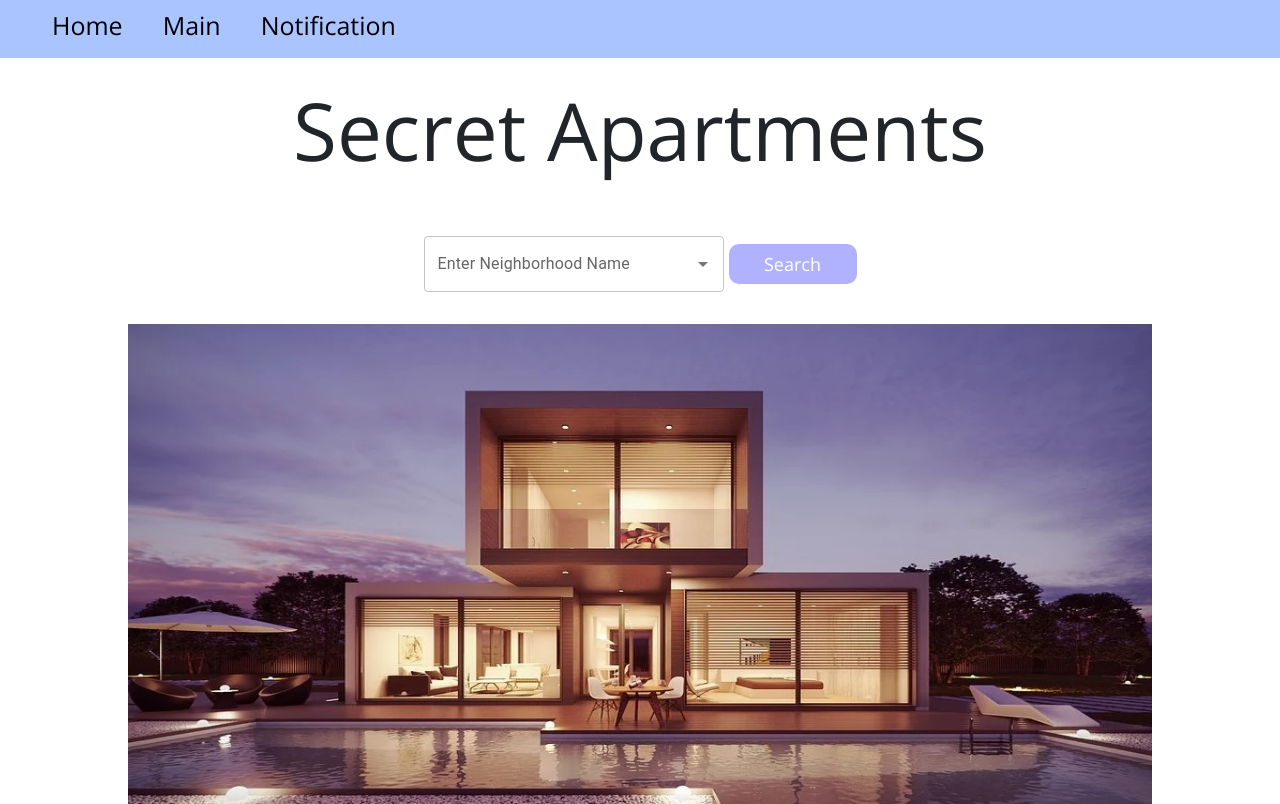
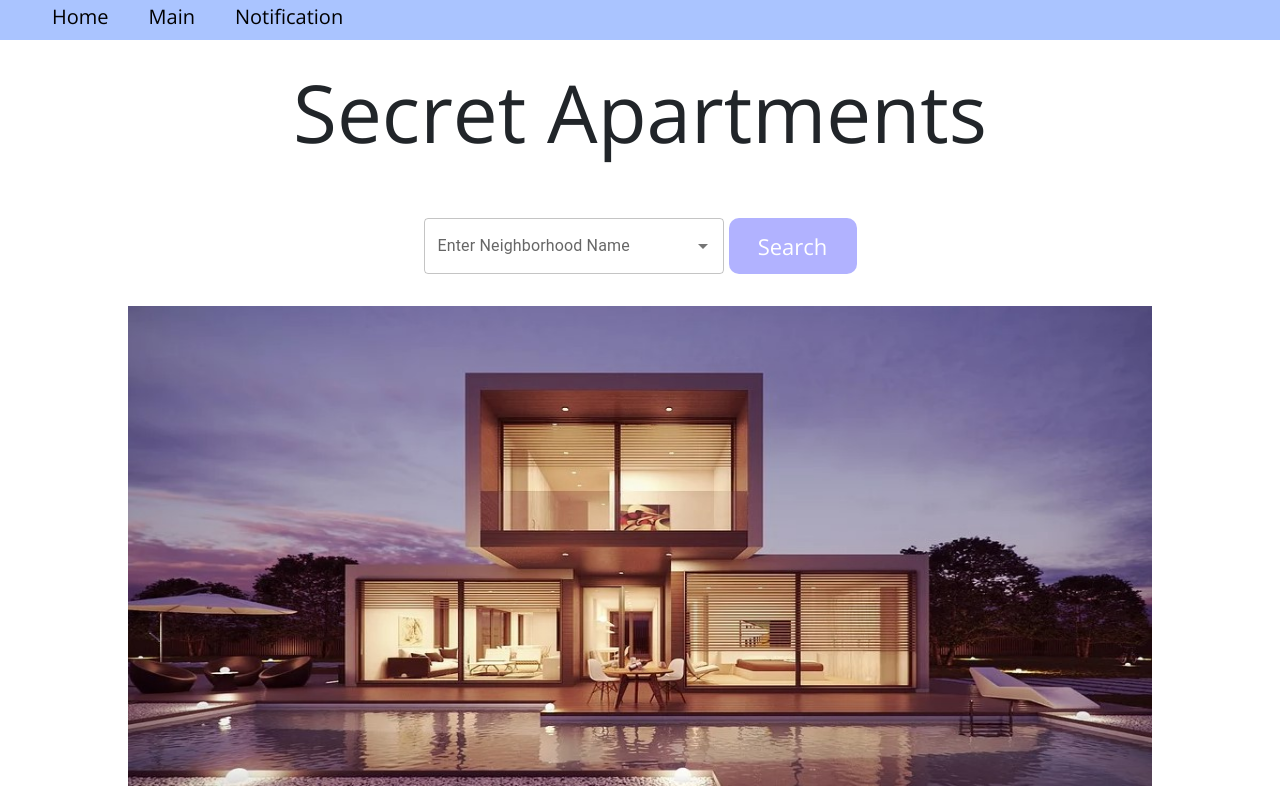
Before and after one commit to Avraham-K/Secret-Apt-FE, a React (Create React App) app in the folder secret-apartment/: page / in a window 1280 px wide. Built offline with nearby package versions, Linux system fonts and the light colour scheme.

Commit message:
main page

```diff
--- a/secret-apartment/src/index.css
+++ b/secret-apartment/src/index.css
@@ -15,7 +15,7 @@ body,
 /* nav bar */
 .navBar {
   min-width: 100vw;
-  height: 58px;
+  height: 40px;
   background-color: #AAC4FF;
   display: flex;
   justify-content: space-between;
@@ -26,7 +26,7 @@ body,
 }
 .link {
   color: black;
-  font-size: 25px;
+  font-size: 20px;
   text-decoration: none;
   padding: 10px 20px;
   margin-top: 10px;
--- a/secret-apartment/src/pages/home.css
+++ b/secret-apartment/src/pages/home.css
@@ -12,19 +12,10 @@
   margin-top: 50px;
 }
 
-/* .search-input {
-  width: 50vw;
-  height: 5vh;
-  padding: 10px;
-  border-radius: 10px;
-  font-size: 20px;
-  border: 1px solid;
-} */
-
 .search-button {
-  font-size: 18px;
+  font-size: 22px;
   width: 10vw;
-  height: 5vh;
+  height: 7vh;
   background-color: #B1B2FF;
   color: white;
   border-radius: 10px;
--- a/secret-apartment/src/pages/home.jsx
+++ b/secret-apartment/src/pages/home.jsx
@@ -2,8 +2,10 @@ import React from "react";
 import "./home.css";
 import logo from "../images/house.jpg";
 import AutoCompleteInput from "../components/AutoComplete";
+import { useNavigate } from "react-router-dom";
 
 function Home() {
+  const navigate = useNavigate();
 
   return (
     <div className="home-page-container">
@@ -12,7 +14,7 @@ function Home() {
       </div>
       <div className="home-page-search-container">
         <AutoCompleteInput />
-        <button type="button" className="search-button">
+        <button type="button" className="search-button" onClick={navigate("/main")}>
           Search
         </button>
       </div>
```
